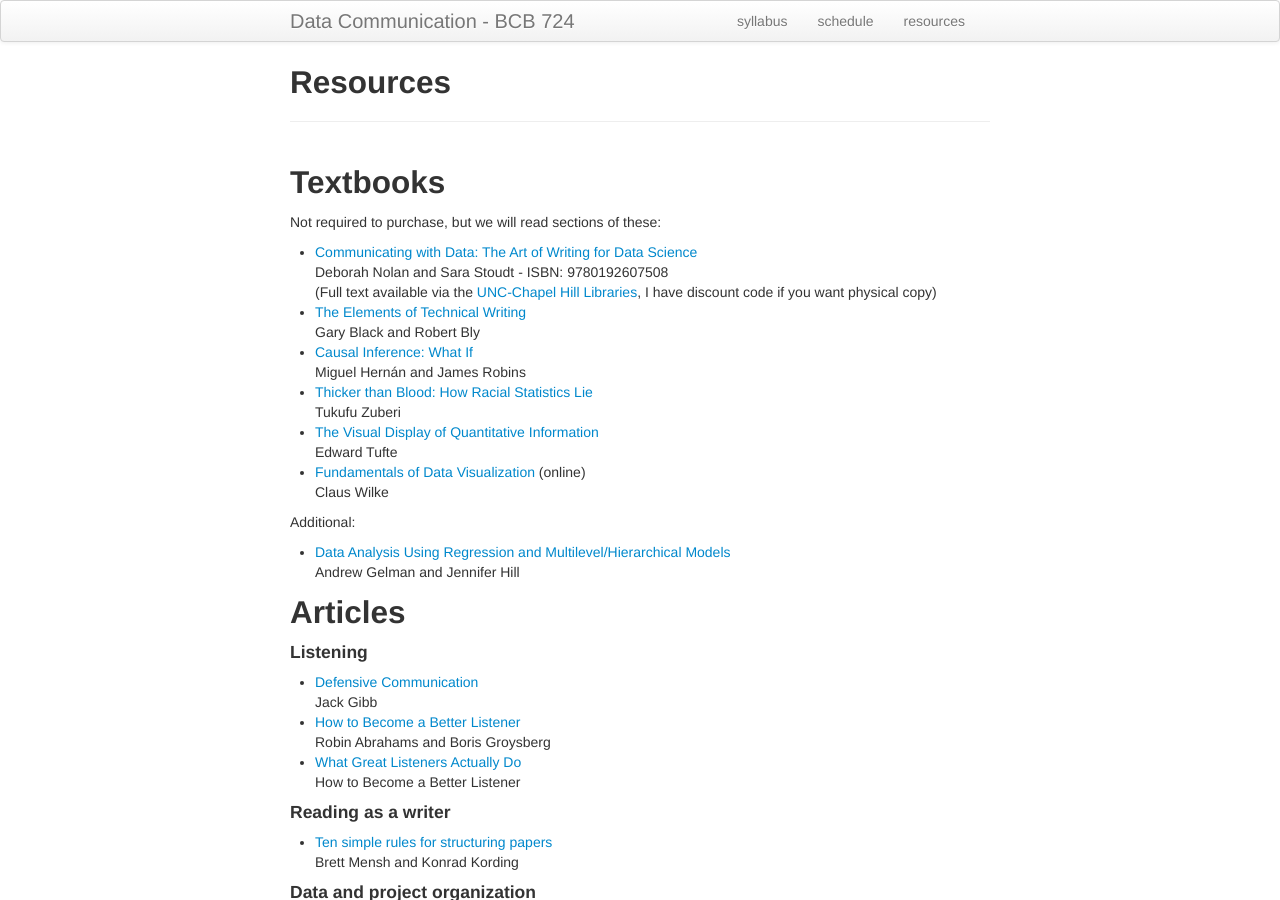
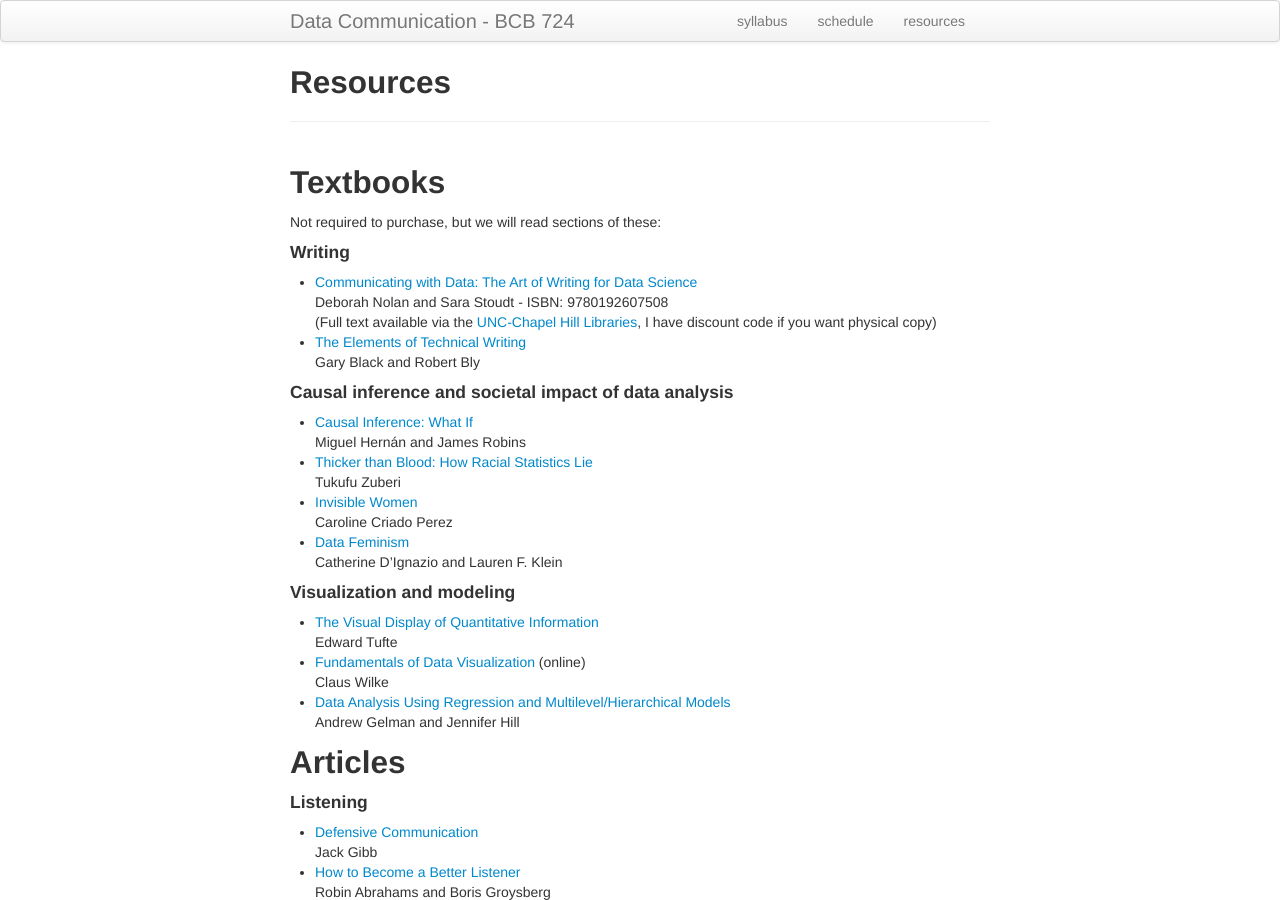
Before and after one commit to biodatascience/datacomm, a Jekyll site: the page built from resources.md, in a window 1280 px wide and 900 px high. Built offline with Jekyll 4.4.1, drawn with Linux system fonts in a browser that asks for light colours.

Commit message:
organize resources

```diff
--- a/resources.md
+++ b/resources.md
@@ -7,22 +7,31 @@ title: Resources
 
 Not required to purchase, but we will read sections of these:
 
+#### Writing
+
 * [Communicating with Data: The Art of Writing for Data Science](https://a.co/d/daBTkkR) <br/>
   Deborah Nolan and Sara Stoudt - ISBN: 9780192607508 <br/>
   (Full text available via the [UNC-Chapel Hill Libraries](https://library.unc.edu), I have discount code if you want physical copy)
 * [The Elements of Technical Writing](https://a.co/d/0i6KCXe) <br/>
   Gary Black and Robert Bly
+
+#### Causal inference and societal impact of data analysis
+
 * [Causal Inference: What If](https://www.hsph.harvard.edu/miguel-hernan/causal-inference-book/) <br/>
   Miguel Hernán and James Robins
 * [Thicker than Blood: How Racial Statistics Lie](https://www.upress.umn.edu/book-division/books/thicker-than-blood) <br/>
   Tukufu Zuberi
+* [Invisible Women](https://carolinecriadoperez.com/book/invisible-women/) <br/>
+  Caroline Criado Perez
+* [Data Feminism](https://data-feminism.mitpress.mit.edu/) <br/>
+  Catherine D'Ignazio and Lauren F. Klein
+
+#### Visualization and modeling
+
 * [The Visual Display of Quantitative Information](https://www.edwardtufte.com/tufte/books_vdqi) <br/>
   Edward Tufte
 * [Fundamentals of Data Visualization](https://clauswilke.com/dataviz/) (online) <br/>
   Claus Wilke
-
-Additional:
-
 * [Data Analysis Using Regression and Multilevel/Hierarchical Models](http://www.stat.columbia.edu/~gelman/arm/) <br/>
   Andrew Gelman and Jennifer Hill
 
```
